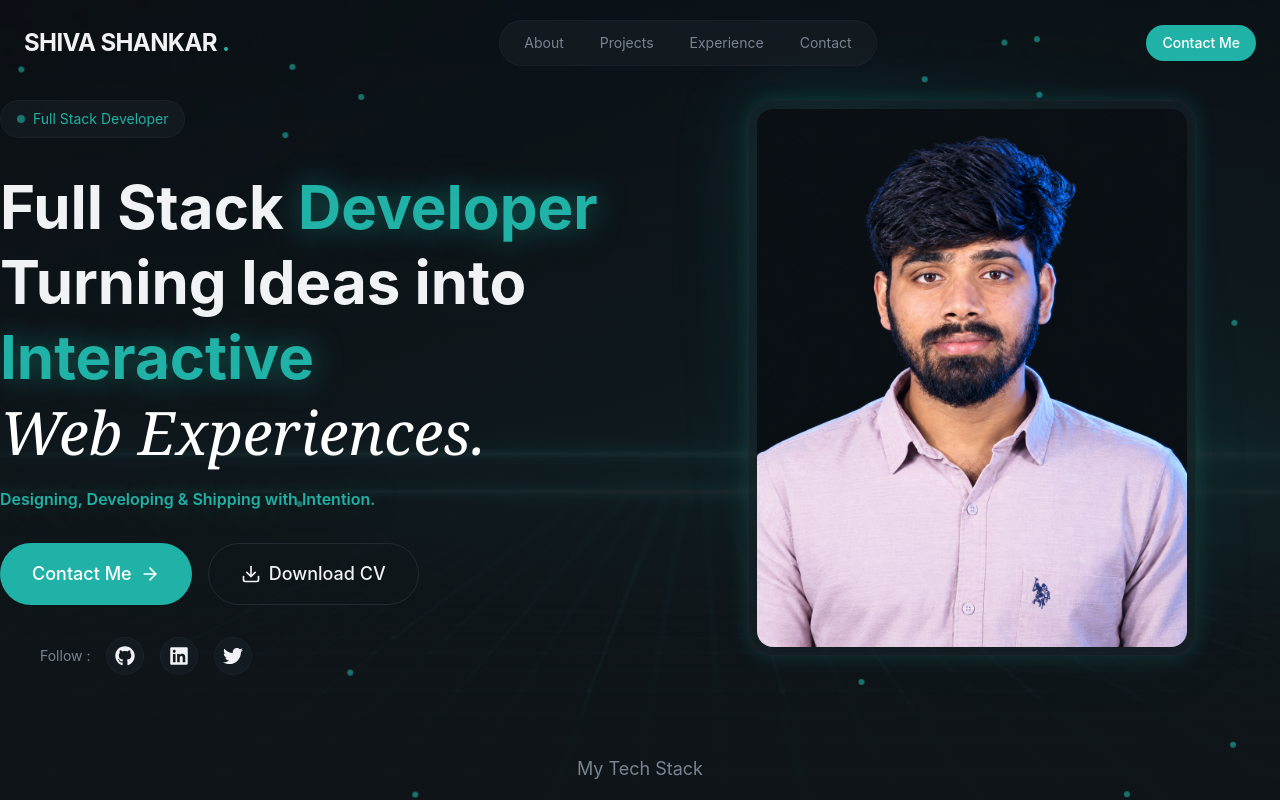
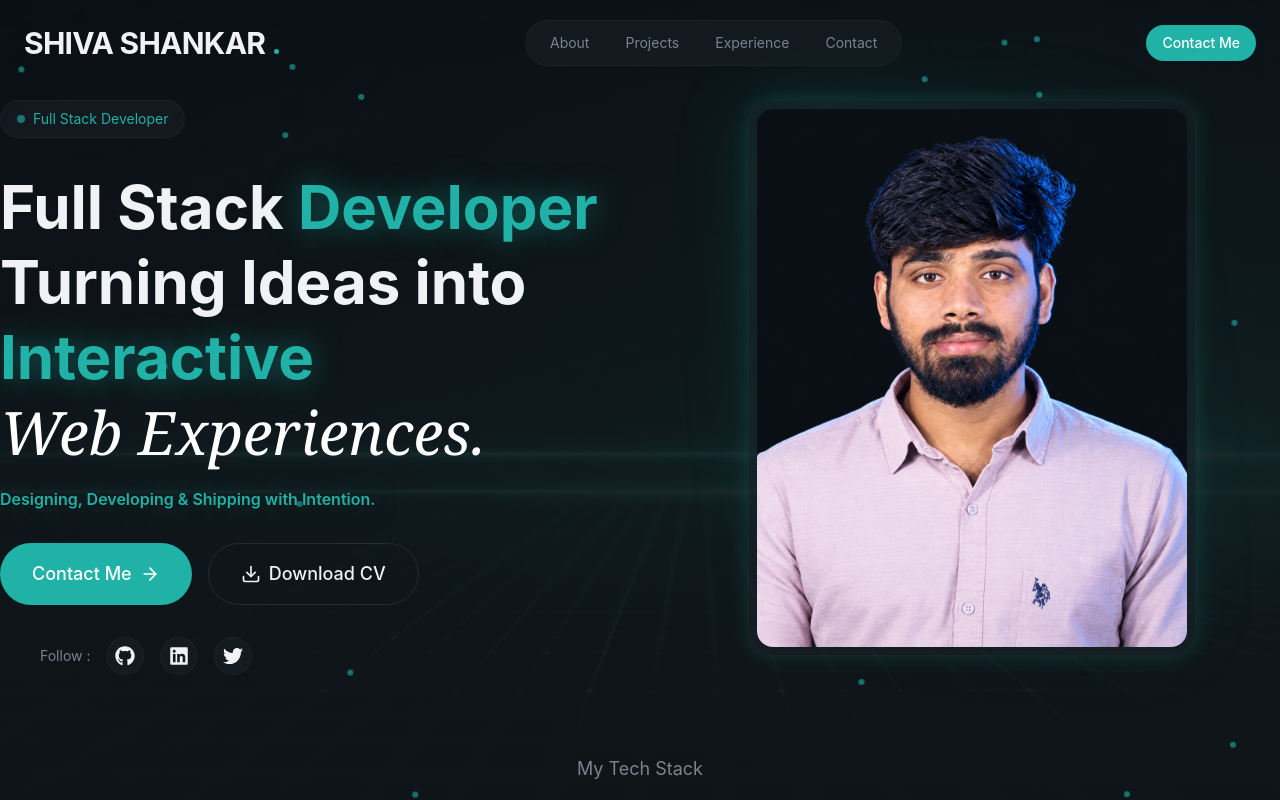
Before and after one commit to shivashankar9346/Personal-Portfolio, a React (Vite) app: page / in a window 1280 px wide. Shown: the top 800 px of the page. Built offline with nearby package versions, Linux system fonts and the light colour scheme.

Commit message:
portfolio updated

```diff
--- a/src/layout/Navbar.jsx
+++ b/src/layout/Navbar.jsx
@@ -30,7 +30,7 @@ export const Navbar = () => {
         <header className={`fixed top-0 left-0 right-0 transition-all duraton-500
         ${isScrolled ? " glass-strong py-3" : "bg-transparent py-5"} bg-transparent py-5 z-50`}>
             <nav className=" container mx-auto px-6 flex items-center justify-between">
-                <a href="#" className="text-2xl font-bold tracking-tight hover:text-primary">
+                <a href="#" className="text-3xl font-bold tracking-tight hover:text-primary">
                     SHIVA SHANKAR <span className="text-primary">.</span>
                 </a>
 
--- a/src/section/Experience.jsx
+++ b/src/section/Experience.jsx
@@ -44,7 +44,7 @@ export const Experience = () => {
                         Experience that <span className="font-serif italic font-normal text-white">{" "}speaks volumes.</span>
                     </h2>
                     <p className="text-muted-foreground animate-fade-in animation-delay-200">
-                        A timeline of my professonial groeth ,from curios beginner to senior engeenier
+                       A Timeline of My Professional Growth: From Curious Beginner to Senior Engineer
                     </p>
                 </div>
                 {/* timeline */}
```
